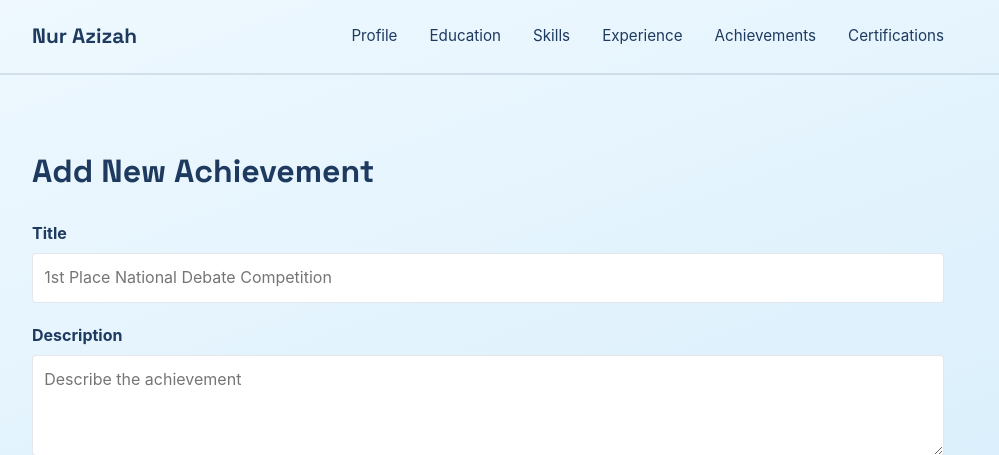
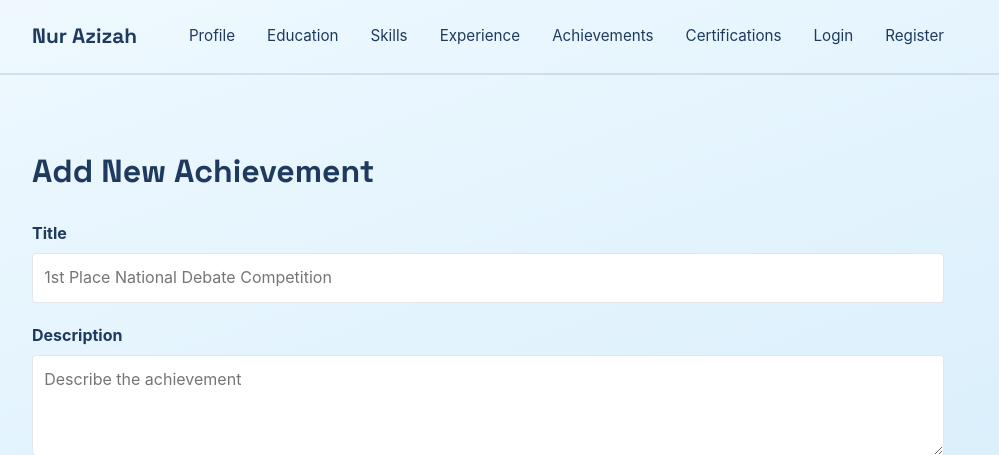
Before and after one commit to nurazizah56-dak/myportofolio, a Django app: page /achievements/add/ in a window 1280 px wide. Shown: the top 455 px of the page, without its empty margins (152-1151 px from the left). Run offline with Django 5.2, Linux system fonts and the light colour scheme.

Commit message:
feat: tampilkan status login di navbar

```diff
--- a/templates/base.html
+++ b/templates/base.html
@@ -48,6 +48,13 @@
                 <a href="{% url 'main:show_experience' %}">Experience</a>
                 <a href="{% url 'main:show_achievements' %}">Achievements</a>
                 <a href="{% url 'main:show_certifications' %}">Certifications</a>
+                {% if user.is_authenticated %}
+                    <span class="nav-user">{{ user.username }}</span>
+                    <a href="{% url 'main:logout' %}">Logout</a>
+                {% else %}
+                    <a href="{% url 'main:login' %}">Login</a>
+                    <a href="{% url 'main:register' %}">Register</a>
+                {% endif %}
             </nav>
         </div>
     </header>
```
